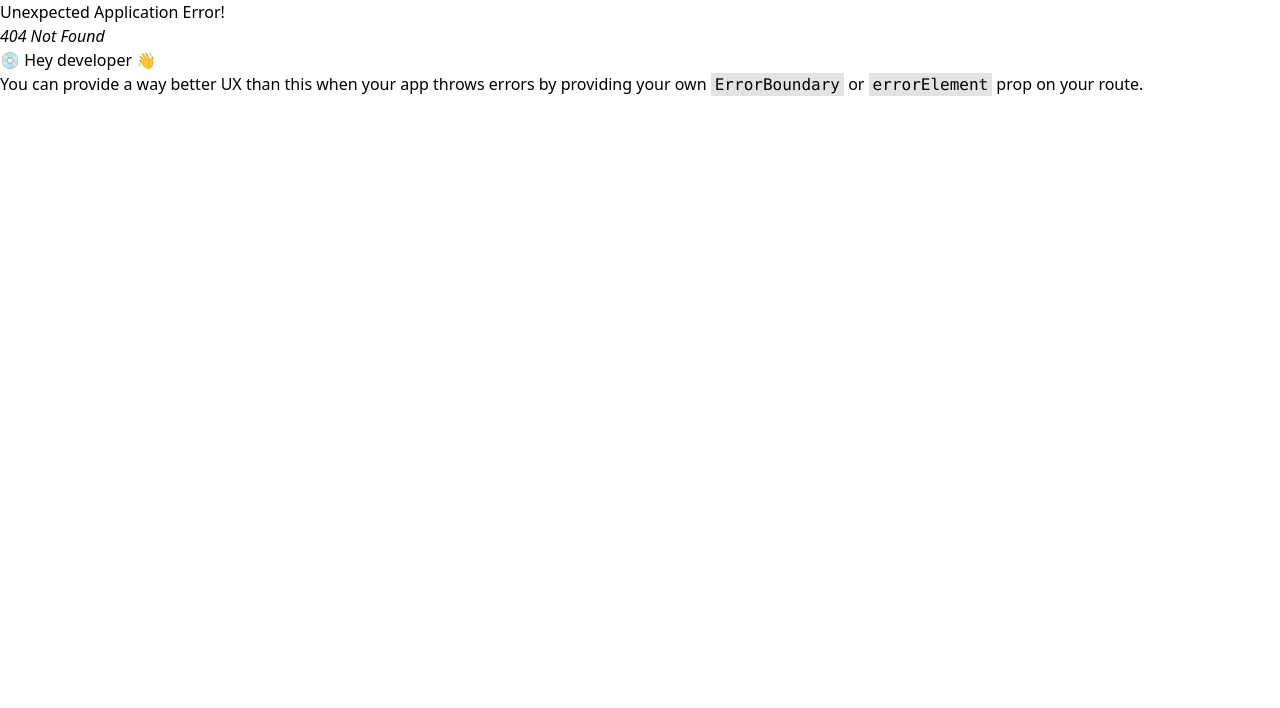
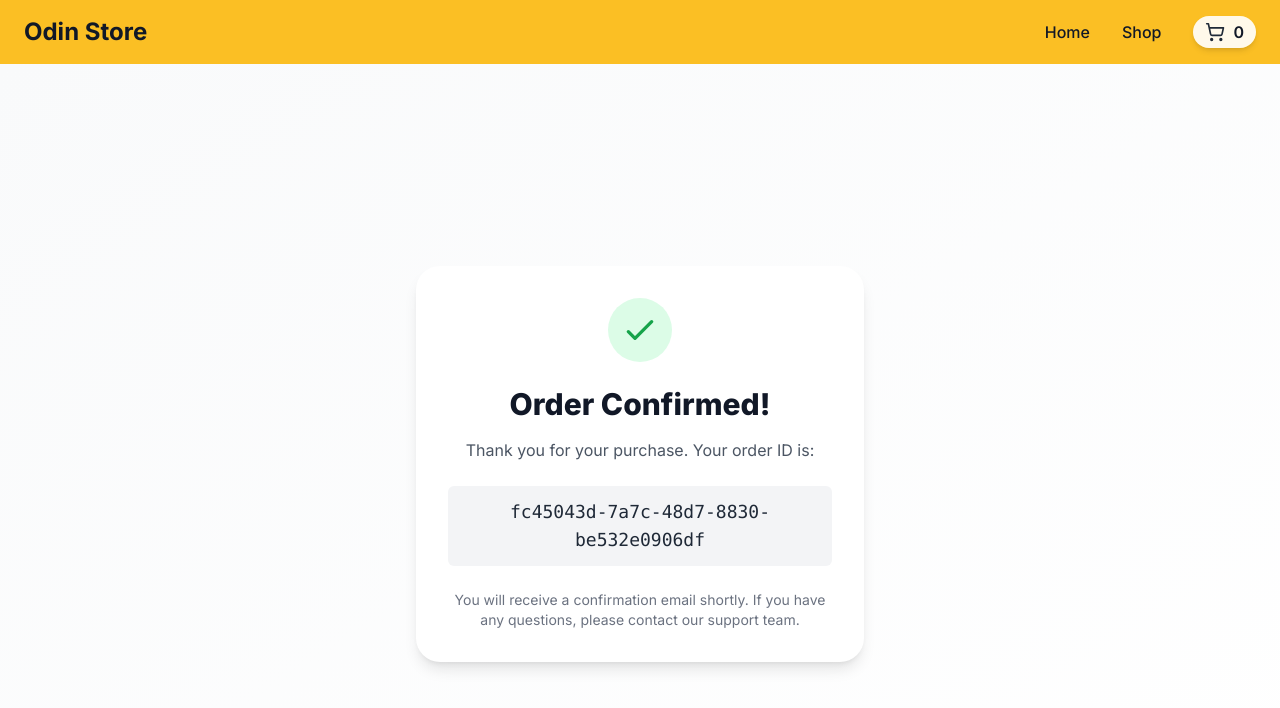
Before and after one commit to AliCodes22/shopping-cart, a React (Vite) app: page /checkout in a window 1280 px wide. Before the commit this address had no page. Shown: the top 708 px of the page. Built offline with nearby package versions, Linux system fonts and the light colour scheme.

Commit message:
cart page, checkout page

```diff
--- a/index.html
+++ b/index.html
@@ -3,6 +3,13 @@
   <head>
     <meta charset="UTF-8" />
     <link rel="icon" type="image/svg+xml" href="/vite.svg" />
+    <link rel="preconnect" href="https://fonts.googleapis.com" />
+    <link rel="preconnect" href="https://fonts.gstatic.com" crossorigin />
+    <link
+      href="https://fonts.googleapis.com/css2?family=Inter:ital,opsz,wght@0,14..32,100..900;1,14..32,100..900&family=Roboto:ital,wght@0,100..900;1,100..900&display=swap"
+      rel="stylesheet"
+    />
+
     <meta name="viewport" content="width=device-width, initial-scale=1.0" />
     <title>Vite + React</title>
   </head>
--- a/package.json
+++ b/package.json
@@ -14,7 +14,8 @@
     "lucide-react": "^0.513.0",
     "react": "^19.1.0",
     "react-dom": "^19.1.0",
-    "react-router-dom": "^7.6.2"
+    "react-router-dom": "^7.6.2",
+    "uuid": "^11.1.0"
   },
   "devDependencies": {
     "@eslint/js": "^9.25.0",
--- a/src/index.css
+++ b/src/index.css
@@ -1,3 +1,9 @@
+@import url("https://fonts.googleapis.com/css2?family=Inter:wght@400;600;700&display=swap");
+
+body {
+  font-family: "Inter", "sans-serif";
+}
+
 @tailwind base;
 @tailwind components;
 @tailwind utilities;
--- a/src/main.jsx
+++ b/src/main.jsx
@@ -8,6 +8,7 @@ import HomePage from "./pages/HomePage.jsx";
 import "./index.css";
 import ProductPage from "./pages/ProductPage.jsx";
 import CartPage from "./pages/CartPage.jsx";
+import OrderConfirmation from "./pages/OrderConfirmation.jsx";
 
 const router = createBrowserRouter([
   {
@@ -27,6 +28,10 @@ const router = createBrowserRouter([
         element: <CartPage />,
       },
       {
+        path: "/checkout",
+        element: <OrderConfirmation />,
+      },
+      {
         index: true,
         element: <HomePage />,
       },
--- a/src/pages/CartPage.jsx
+++ b/src/pages/CartPage.jsx
@@ -1,9 +1,16 @@
-import React from "react";
-import { useOutletContext } from "react-router-dom";
+import { useOutletContext, useNavigate } from "react-router-dom";
 import CartItem from "../components/CartItem";
 
 const CartPage = () => {
   const [cartQuantity, setCartQuantity, cart, setCart] = useOutletContext();
+  const navigate = useNavigate();
+
+  const total = cart.reduce(
+    (sum, item) => (sum += Number(item.quantity) * Number(item.price)),
+    0
+  );
+
+  console.log(cart);
 
   if (cartQuantity === 0) {
     return (
@@ -12,12 +19,58 @@ const CartPage = () => {
       </div>
     );
   }
+  return (
+    <div className="max-w-6xl mx-auto px-4 py-10">
+      <h1 className="text-3xl font-bold text-gray-900 mb-8 border-b pb-4">
+        Your Cart
+      </h1>
 
-  return (
-    <div className="max-w-4xl mx-auto px-4 py-8 space-y-6">
-      <h1 className="text-2xl font-bold text-gray-800 mb-6">Your Cart</h1>
-      {cart?.length > 0 &&
-        cart.map((item, index) => <CartItem key={index} product={item} />)}
+      <div className="grid grid-cols-1 md:grid-cols-3 gap-8">
+        {/* Left: Cart Items */}
+        <div className="md:col-span-2 space-y-6">
+          {cart?.length > 0 &&
+            cart.map((item, index) => <CartItem key={index} product={item} />)}
+        </div>
+
+        {/* Right: Order Summary */}
+        <div className="bg-white shadow-md rounded-2xl p-6 border border-gray-200 h-fit sticky top-20">
+          <h2 className="text-xl font-semibold text-gray-800 mb-4">
+            Order Summary
+          </h2>
+
+          <div className="flex justify-between mb-4">
+            <span className="text-gray-600">Subtotal</span>
+            <span className="font-semibold text-gray-900">
+              ${total.toFixed(2)}
+            </span>
+          </div>
+
+          <hr className="mb-4" />
+
+          <button
+            type="button"
+            className="w-full flex items-center justify-center gap-2 px-6 py-3 bg-blue-600 hover:bg-blue-700 text-white text-sm font-medium rounded-full transition"
+            onClick={() => {
+              navigate("/checkout");
+            }}
+          >
+            Proceed to Checkout
+            <svg
+              className="w-4 h-4"
+              fill="none"
+              stroke="currentColor"
+              strokeWidth={2}
+              viewBox="0 0 24 24"
+            >
+              <path
+                strokeLinecap="round"
+                strokeLinejoin="round"
+                d="M9 5l7 7-7 7"
+              />
+            </svg>
+          </button>
+        </div>
+      </div>
     </div>
   );
 };
--- /dev/null
+++ b/src/pages/OrderConfirmation.jsx
@@ -0,0 +1,55 @@
+import { useEffect } from "react";
+import { useOutletContext } from "react-router-dom";
+
+import { v4 as uuidv4 } from "uuid";
+
+const OrderConfirmation = () => {
+  const uuid = uuidv4();
+  const [cartQuantity, setCartQuantity] = useOutletContext();
+
+  useEffect(() => {
+    setCartQuantity(0);
+  }, []);
+
+  return (
+    <div className="min-h-screen flex flex-col justify-center items-center bg-gradient-to-br from-gray-50 to-white px-6">
+      <div className="bg-white rounded-3xl shadow-lg max-w-md w-full p-8 text-center">
+        <div className="inline-flex items-center justify-center w-16 h-16 mb-6 rounded-full bg-green-100 mx-auto">
+          <svg
+            className="w-10 h-10 text-green-600"
+            fill="none"
+            stroke="currentColor"
+            strokeWidth="2"
+            viewBox="0 0 24 24"
+            aria-hidden="true"
+          >
+            <path
+              strokeLinecap="round"
+              strokeLinejoin="round"
+              d="M5 13l4 4L19 7"
+            />
+          </svg>
+        </div>
+
+        <h1 className="text-3xl font-extrabold text-gray-900 mb-4">
+          Order Confirmed!
+        </h1>
+
+        <p className="text-gray-600 mb-6">
+          Thank you for your purchase. Your order ID is:
+        </p>
+
+        <div className="bg-gray-100 rounded-md py-3 px-5 font-mono text-lg text-gray-800 break-words select-all">
+          {uuid}
+        </div>
+
+        <p className="mt-6 text-sm text-gray-500">
+          You will receive a confirmation email shortly. If you have any
+          questions, please contact our support team.
+        </p>
+      </div>
+    </div>
+  );
+};
+
+export default OrderConfirmation;
--- a/tailwind.config.js
+++ b/tailwind.config.js
@@ -2,7 +2,11 @@
 export default {
   content: ["./index.html", "./src/**/*.{js,ts,jsx,tsx}"],
   theme: {
-    extend: {},
+    extend: {
+      fontFamily: {
+        sans: ["Inter", "sans-serif"],
+      },
+    },
   },
   plugins: [],
 };
```
Also changed, not shown: 1 other file (tests, documents, lock files or other folders).
